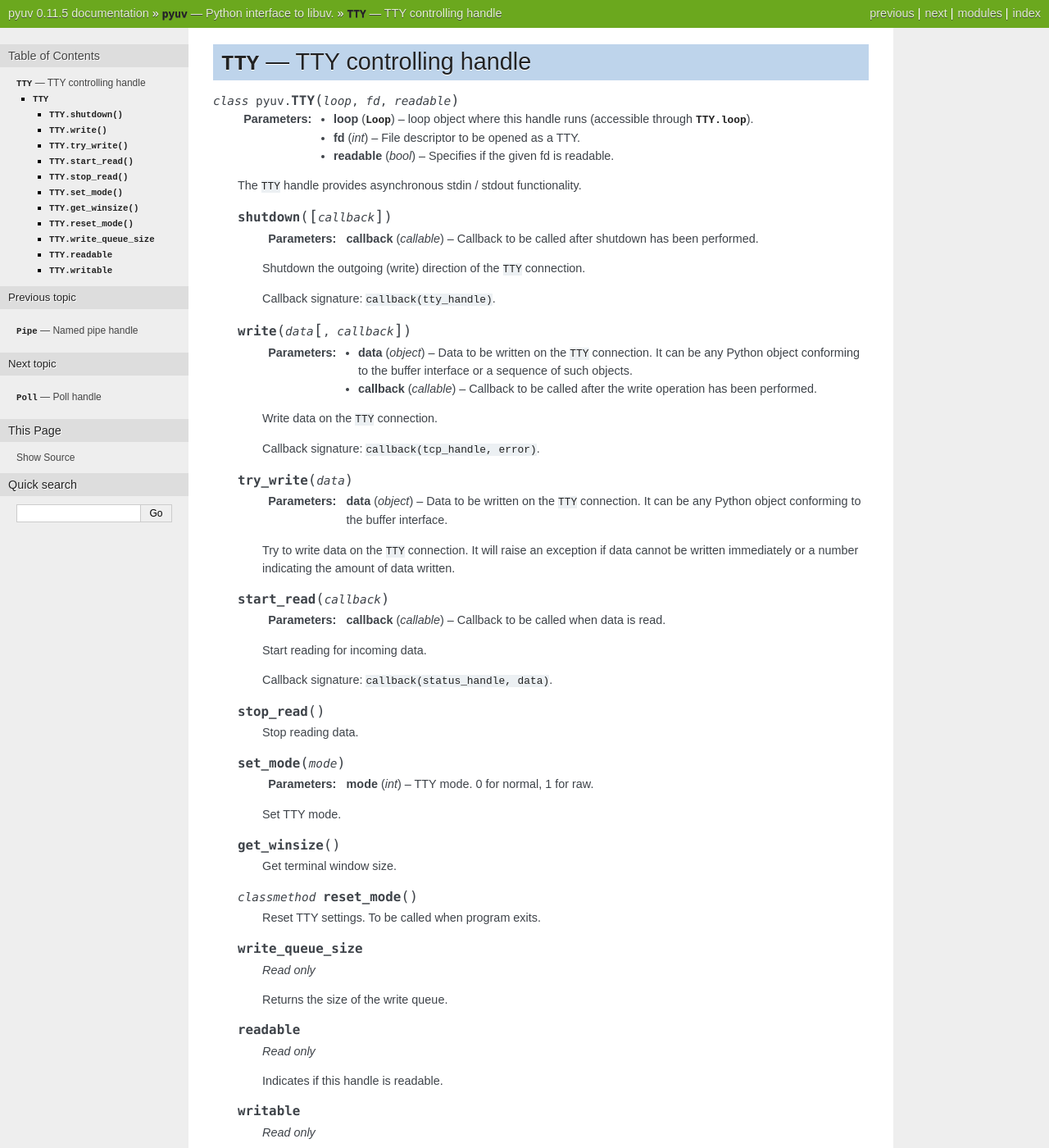
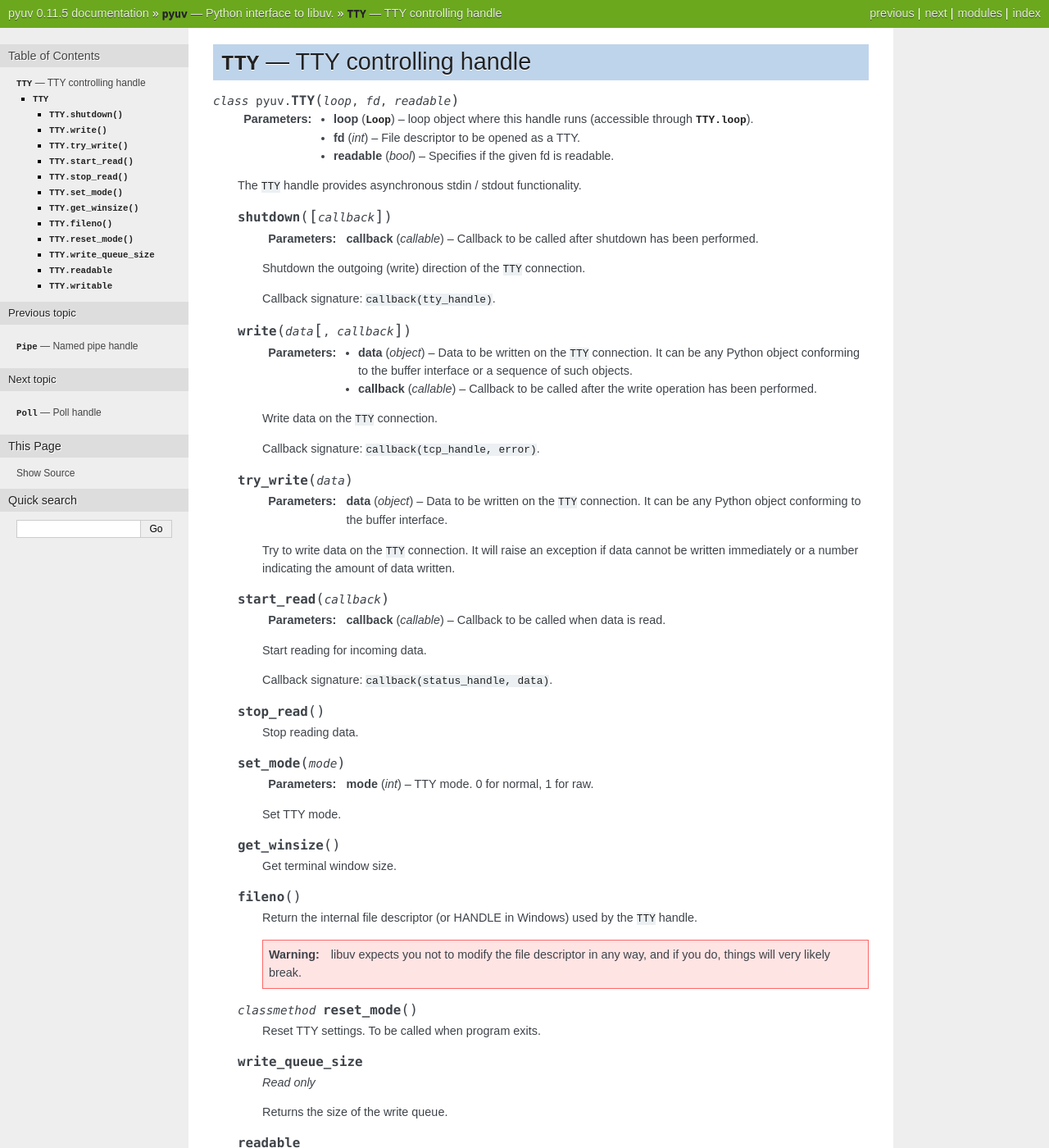
Before and after one commit to saghul/pyuv, a Sphinx documentation site: the page built from docs/tty.rst, in a window 1280 px wide and 1400 px high. Shown: the whole window at 82% size. Built offline with Sphinx 7.4.7, drawn with Linux system fonts in a browser that asks for light colours.

Commit message:
stream: add fileno() method

```diff
--- a/docs/tty.rst
+++ b/docs/tty.rst
@@ -68,6 +68,15 @@
 
         Get terminal window size.
 
+    .. py:method:: fileno
+
+        Return the internal file descriptor (or HANDLE in Windows) used by the
+        ``TTY`` handle.
+
+        .. warning::
+            libuv expects you not to modify the file descriptor in any way, and
+            if you do, things will very likely break.
+
     .. py:classmethod:: reset_mode
 
         Reset TTY settings. To be called when program exits.
```
Also changed, not shown: docs/pipe.rst (+9 -0 lines), docs/tcp.rst (+9 -0 lines), 3 other files.
